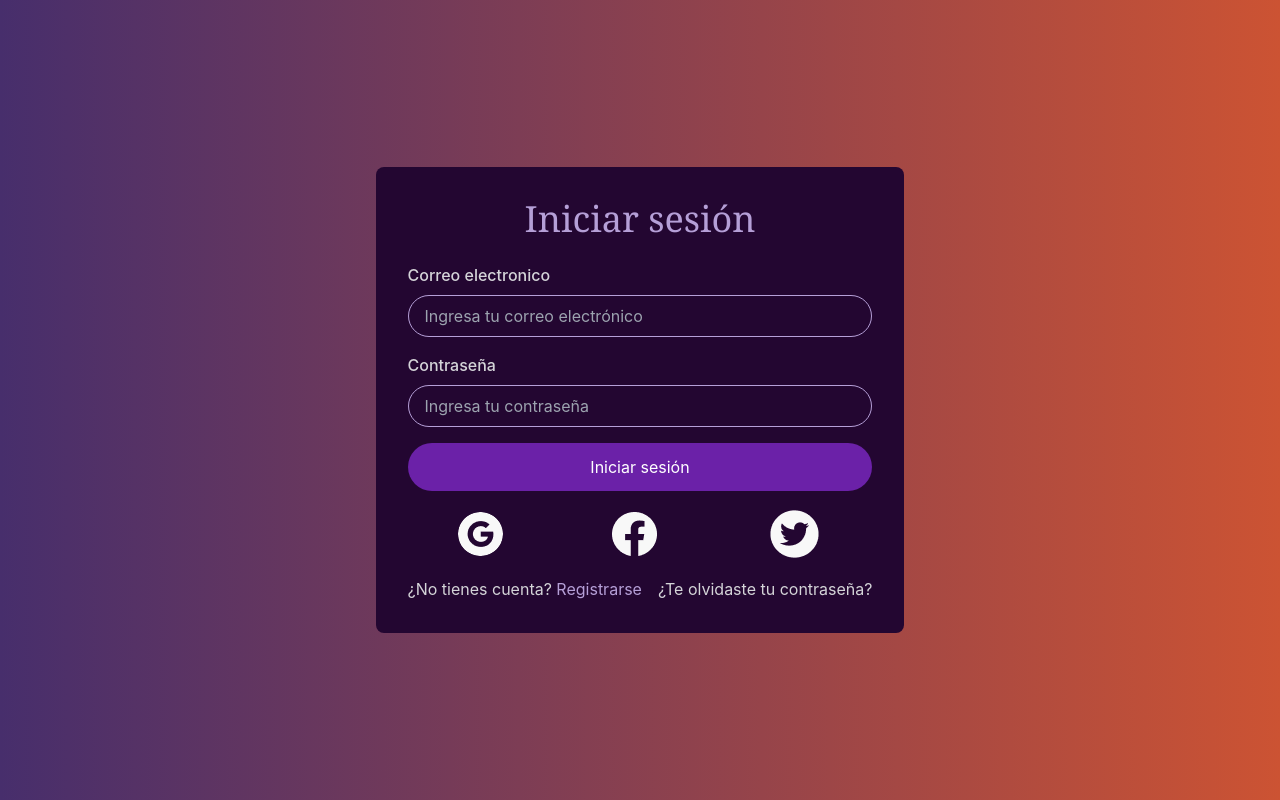
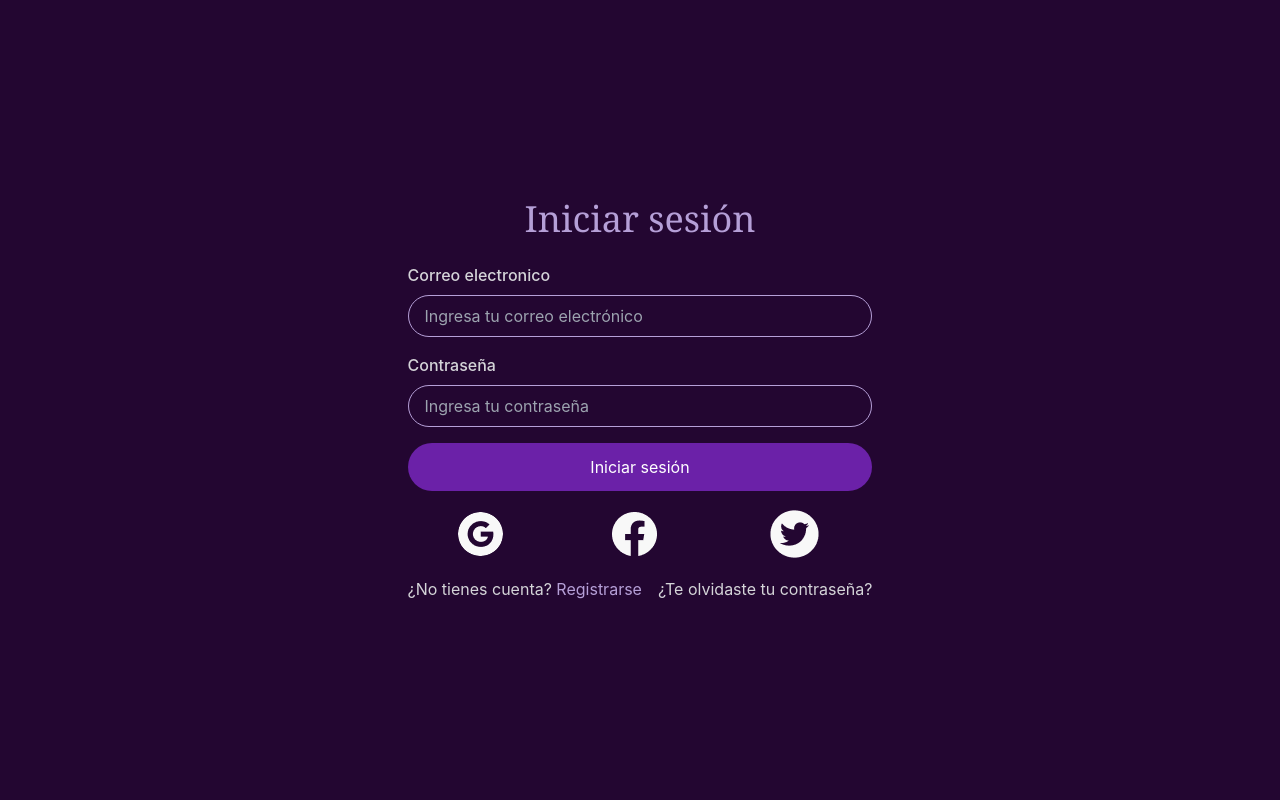
Before and after one commit to luanaesteve/AIDE_APP, a React (Create React App) app: page / in a window 1280 px wide. Built offline with nearby package versions, Linux system fonts and the light colour scheme; no server answers.

Commit message:
login y registro casi termunado

```diff
--- a/src/UI/Screens/LoginScreen.js
+++ b/src/UI/Screens/LoginScreen.js
@@ -44,10 +44,10 @@ export default function LoginScreen() {
     }
   };
   return (
-    <div className="min-h-screen flex flex-col items-center justify-center bg-gradient-to-r from-violet to-naranjita">
+    <div className="min-h-screen flex flex-col items-center justify-center bg-violetaosc">
       {error && <Alert message={error} />}
 
-      <form className="bg-violetaosc rounded-lg p-8 mb-s"
+      <form className=""
         onSubmit={handleSubmit}
       >
          <div className="mb-6">
--- a/src/UI/Screens/RegisterScreen.js
+++ b/src/UI/Screens/RegisterScreen.js
@@ -30,7 +30,7 @@ export default function RegisterScreen() {
   };
 
   return (
-    <div className="min-h-screen flex flex-col items-center justify-center bg-gradient-to-r from-violet to-naranjita">
+    <div className="min-h-screen flex flex-col items-center justify-center bg-gradient-to-r from-violet to-violetita">
       {error && <Alert message={error} />}
 
       <form className="bg-violetaosc rounded-lg p-10 mb-s"
```
